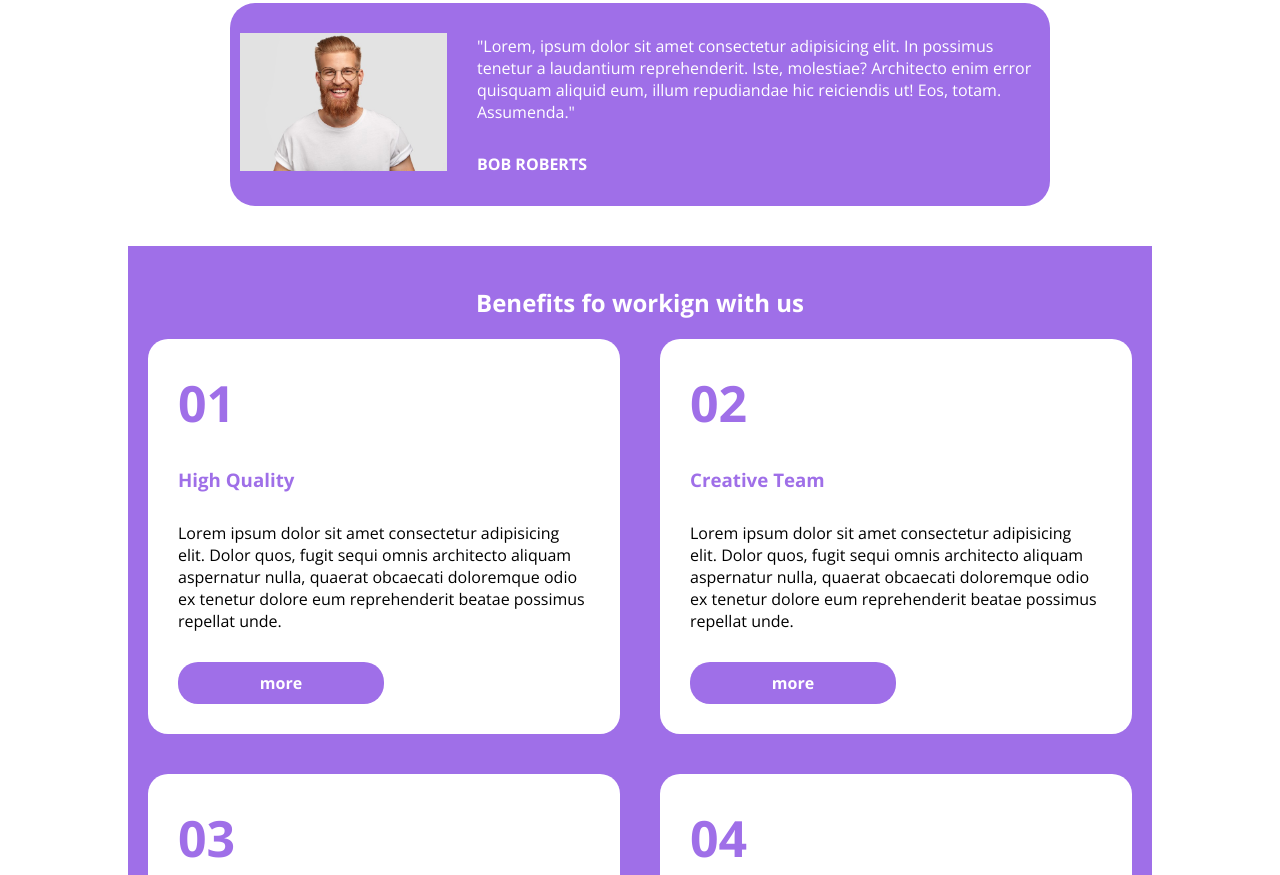
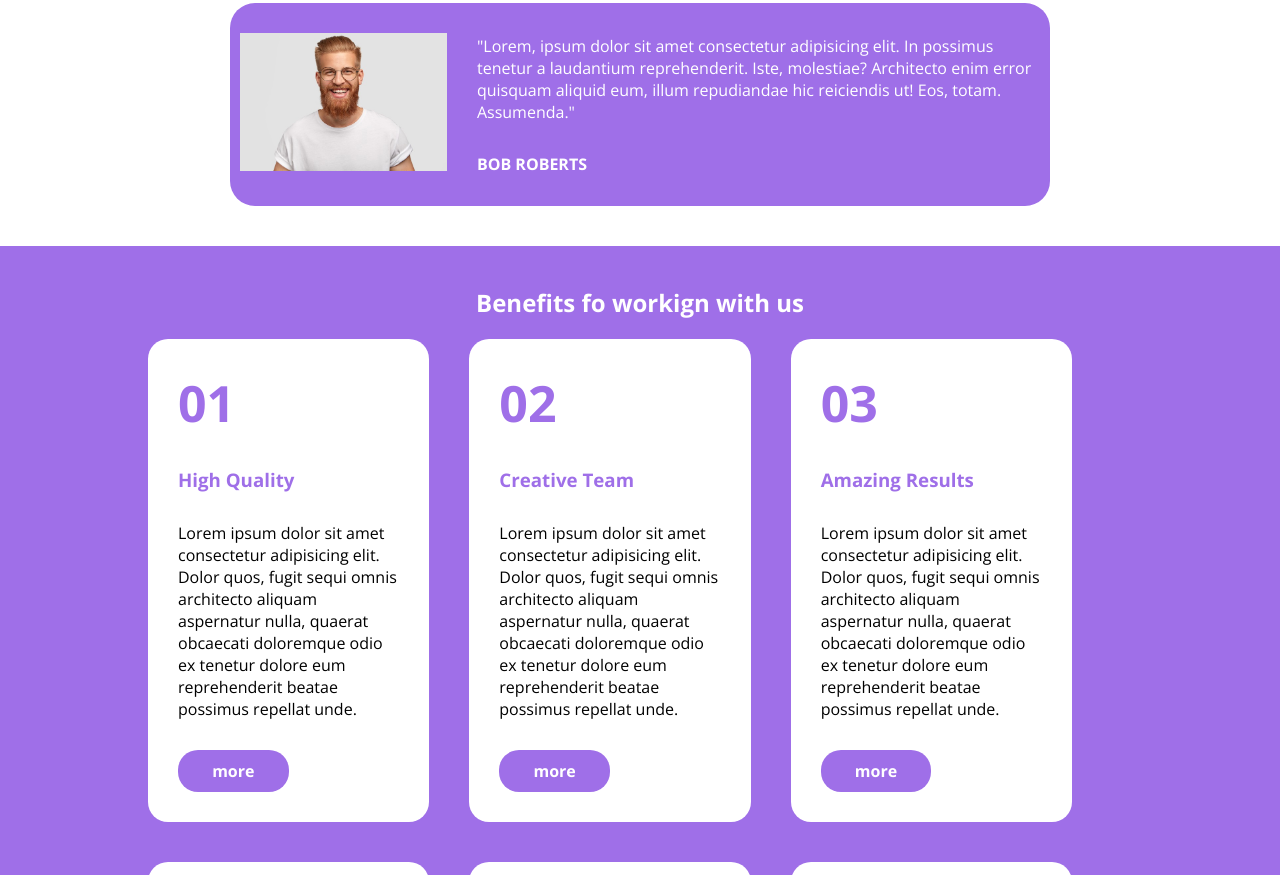
Before and after one commit to Gdr0/htmlcss-responsive-layout, a plain HTML site: page index.html in a window 1280 px wide. Shown: the part 2321-3196 px from the top of the page. Drawn offline with nearby package versions, Linux system fonts and the light colour scheme.

Commit message:
section 4

```diff
--- a/index.html
+++ b/index.html
@@ -202,7 +202,7 @@
     </section>
     <!-- sezione 3 -->
     <!-- sezione 4 -->
-    <section>
+    <section class="ben">
       <div class="container benefits">
         <div class="col benefits">
           <h1>Benefits fo workign with us</h1>
--- a/style.css
+++ b/style.css
@@ -158,6 +158,10 @@ h3 {
   width: 100%;
 }
 /* sezione 3 */
+/* sezione 4 */
+.ben {
+  background-color: #9f6fe8;
+}
 .benefits {
   background-color: #9f6fe8;
 }
@@ -269,6 +273,15 @@ h3 {
   .sotto h1 {
     padding: 0;
   }
+  /* sezione 4  */
+
+  .benefits {
+    width: 80%;
+  }
+  .item {
+    width: calc((100% / 3) - 60px);
+    margin: 20px;
+  }
 }
 
 /* HEADER */
```
